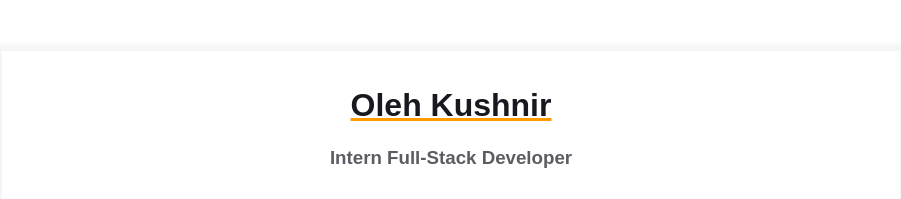
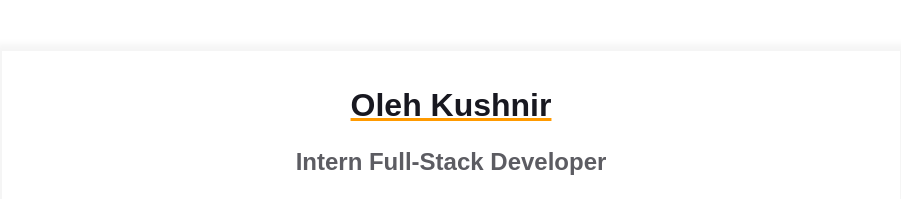
Before and after one commit to olehkushnr/homepage, a plain HTML site: page index.html in a window 1280 px wide. Shown: the top 199 px of the page, without its empty margins (189-1090 px from the left). Drawn offline with Linux system fonts and the light colour scheme.

Commit message:
fix: pass W3C HTML validator
- Add lang="en" on <html> to declare document language
- Change contact-info__sub-header from <h3> to <h2> so heading levels
  no longer skip from h1 to h3

```diff
--- a/index.html
+++ b/index.html
@@ -1,5 +1,5 @@
 <!DOCTYPE html>
-<html>
+<html lang="en">
   <head>
     <meta charset="UTF-8" />
     <title>Résumé</title>
@@ -12,7 +12,7 @@
     <div class="container">
         <div class="resume__block">
         <h1 class="contact-info__header">Oleh Kushnir</h1>
-        <h3 class="contact-info__sub-header">Intern Full-Stack Developer</h3>
+        <h2 class="contact-info__sub-header">Intern Full-Stack Developer</h2>
 
         <div class="contact_info_container fh">
             <div class="contact-info__block">
```
